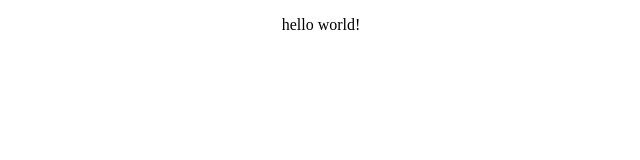
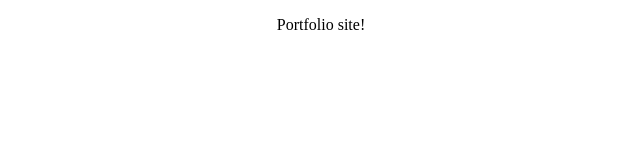
Before and after one commit to abishekh-manoharan/portfolio-website, a React (Create React App) app: page / in a window 1280 px wide. Shown: the top 160 px of the page, without its empty margins (319-959 px from the left). Built offline with nearby package versions, Linux system fonts and the light colour scheme.

Commit message:
changed header

```diff
--- a/src/App.js
+++ b/src/App.js
@@ -3,7 +3,7 @@ import './App.css';
 function App() {
   return (
     <div className="App">
-      <p>hello world!</p>
+      <p>Portfolio site!</p>
     </div>
   );
 }
```
